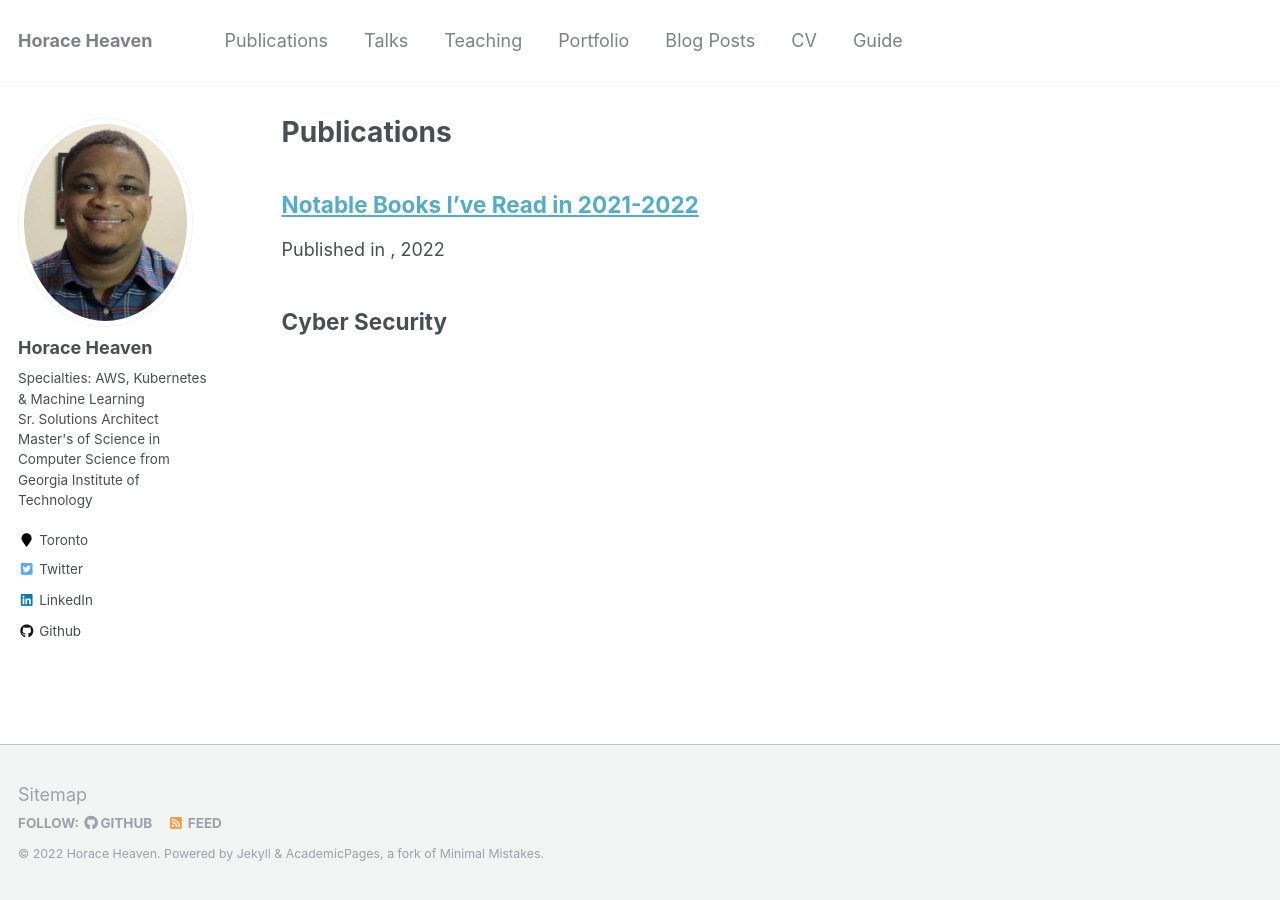
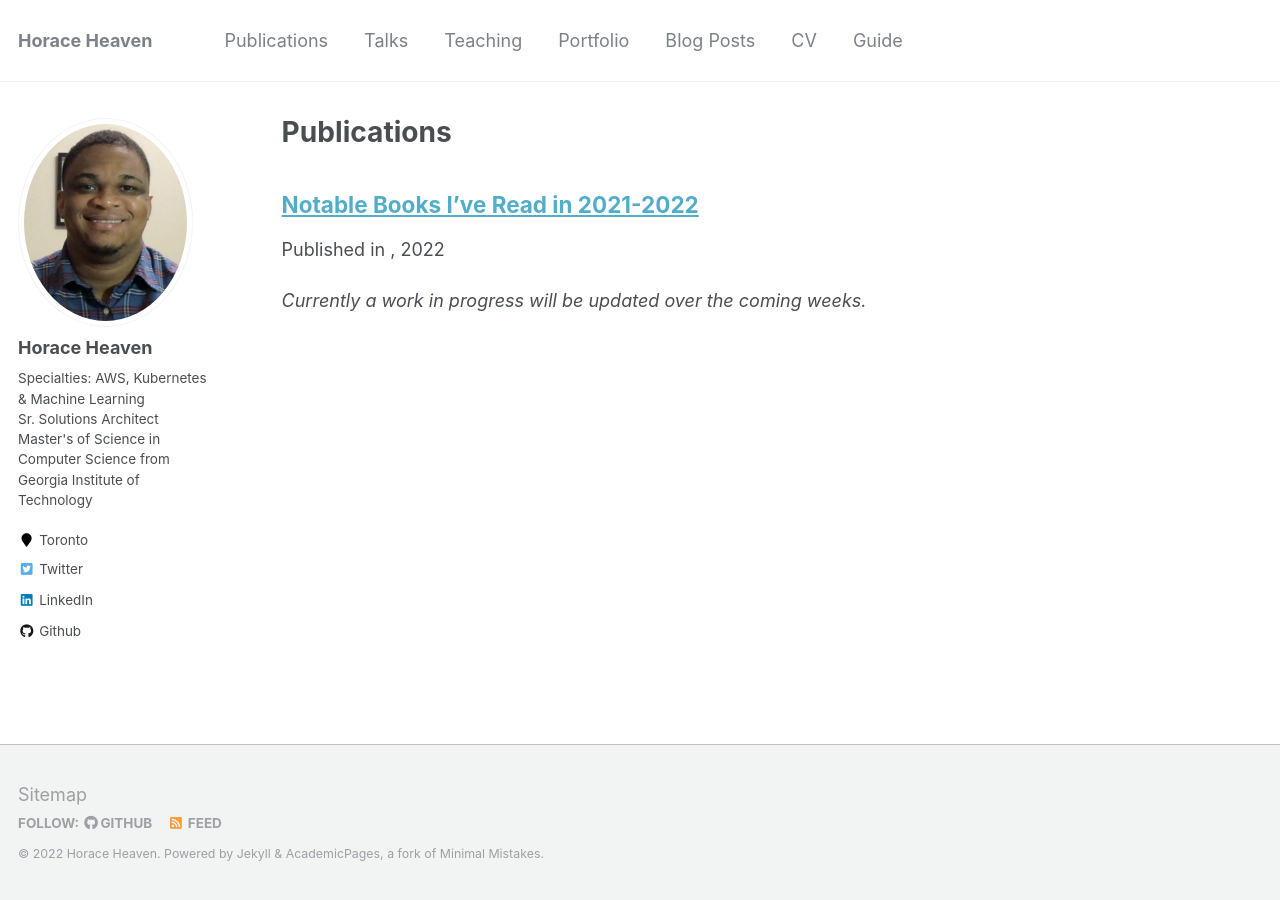
Before and after one commit to horaceheaven/horaceheaven.github.io, a Jekyll site: the page built from _pages/publications.md, in a window 1280 px wide. Built offline with Jekyll 4.4.1, drawn with Linux system fonts in a browser that asks for light colours.

Commit message:
update post

```diff
--- a/_publications/2022-books-read.md
+++ b/_publications/2022-books-read.md
@@ -4,6 +4,8 @@ collection: publications
 type: "Publications"
 permalink: /publications/2022-books-read
 ---
+
+*Currently a work in progress will be updated over the coming weeks.*
 
 ## Cyber Security
 
```
